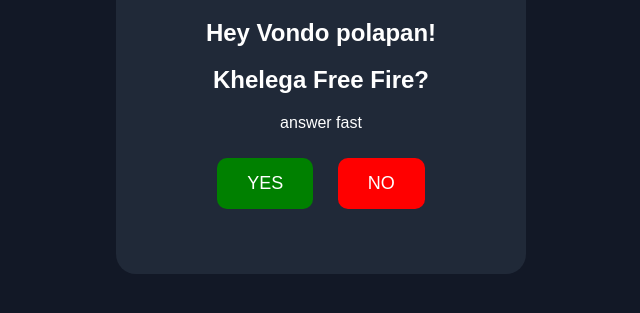
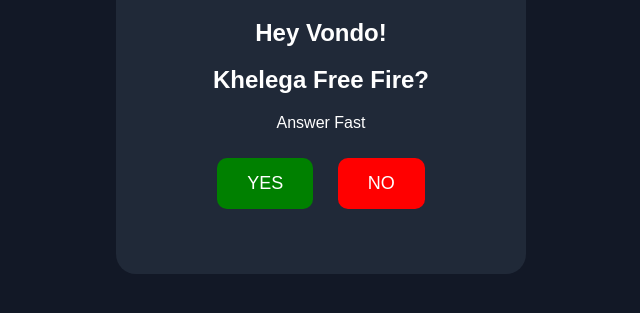
Before and after one commit to rasel-891/free-fire, a plain HTML site: page index.html in a window 1280 px wide. Shown: the part 309-622 px from the top of the page, without its empty margins (319-959 px from the left). Drawn offline with nearby package versions, Linux system fonts and the light colour scheme.

Commit message:
Fix greeting text in index.html

```diff
--- a/index.html
+++ b/index.html
@@ -12,9 +12,9 @@
 
     <div class="box">
         <h1>🎮</h1>
-        <h2>Hey Vondo polapan!</h2>
+        <h2>Hey Vondo!</h2>
         <h2>Khelega Free Fire?</h2>
-        <p> answer fast </p>
+        <p> Answer Fast </p>
         <button class="yes" onclick="yes()">YES</button>
         <button class="no" onclick="no()">NO</button>
 
```
